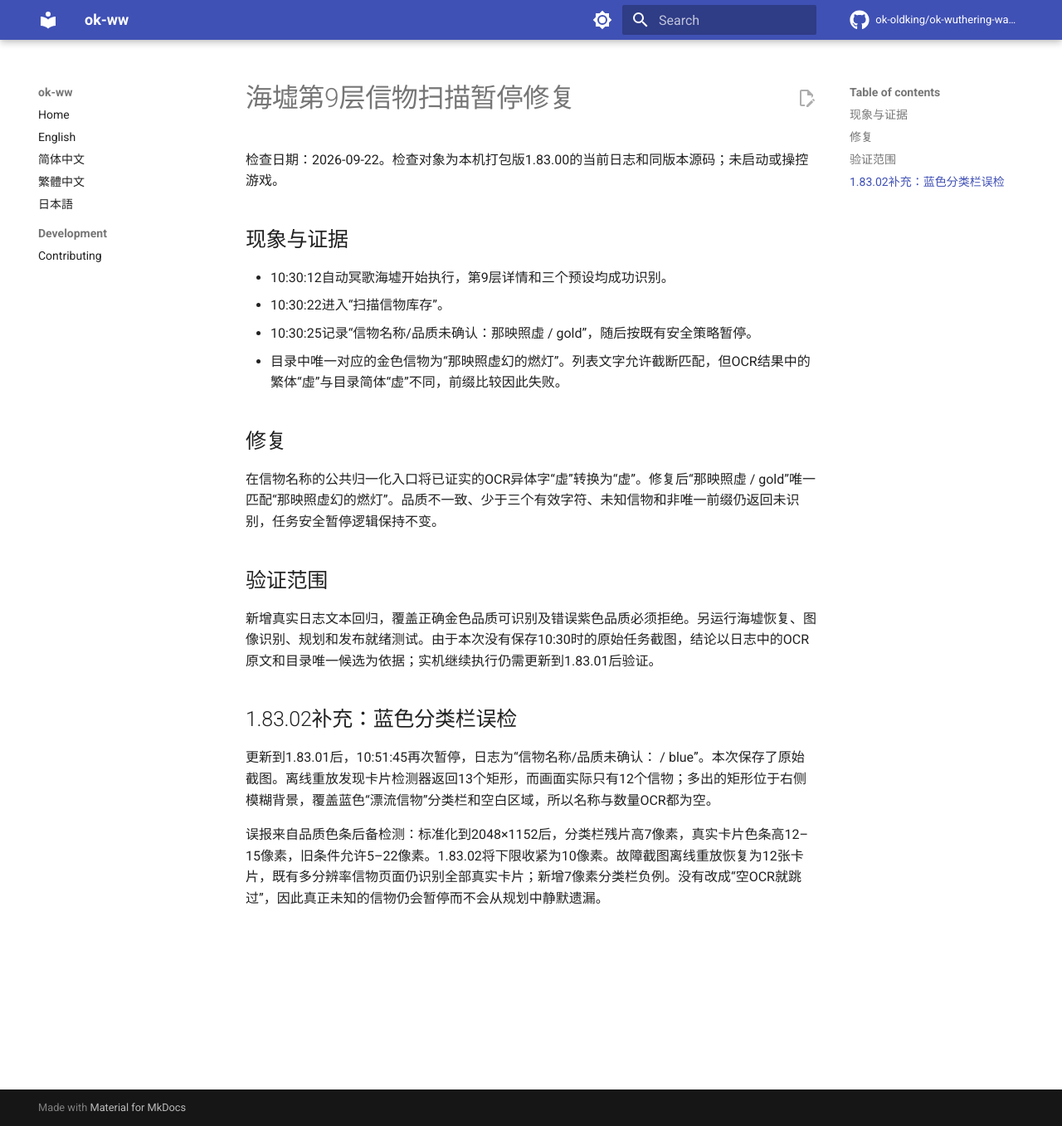
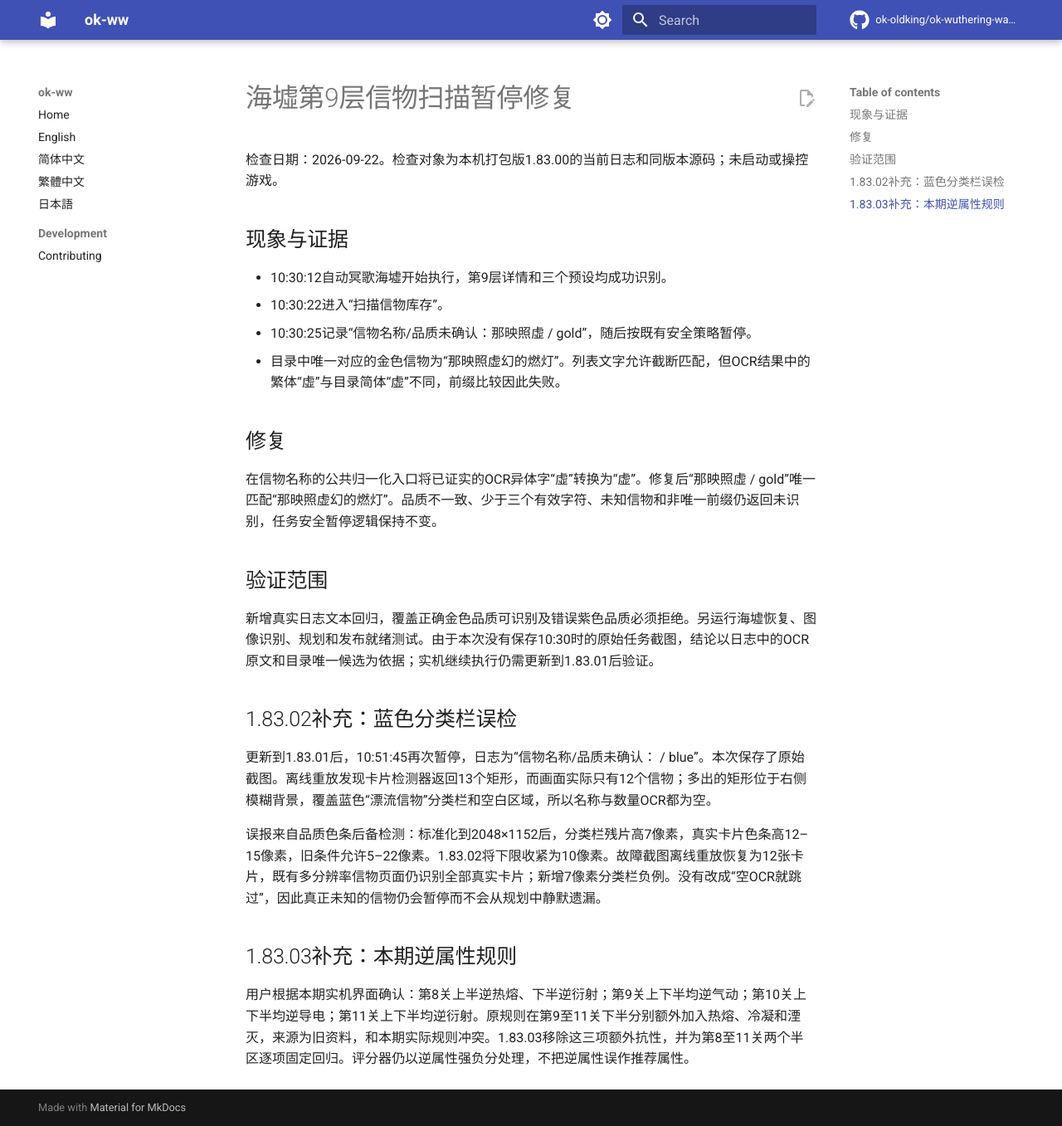
Before and after one commit to xihuojun2020-tech/okww-custom, an MkDocs documentation site: the page built from docs/reviews/2026-09-22-sea-ruins-token-ocr.md, in a window 1280 px wide and 1357 px high. Shown: the whole window at 83% size. Built offline with MkDocs 1.6.1 and Material for MkDocs 9.7.7, drawn with Linux system fonts in a browser that asks for light colours; comment, search, counter and statistics services are not loaded.

Commit message:
fix: correct current sea ruins resistances

```diff
--- a/config.py
+++ b/config.py
@@ -19,7 +19,7 @@ from src.task.process_feature import process_feature
 # okww 版本号（固定宽度 X.YY.ZZ）：
 #   小改动 → 第三位 +1；中等改动 → 第二位 +1 且第三位归 00；
 #   大改动 → 第一位 +1 且后两位归 00（仅用户明确提出时执行）
-version = "1.83.02"
+version = "1.83.03"
 
 
 def _find_most_recently_run_pc_exe():
--- a/docs/reviews/2026-09-22-sea-ruins-token-ocr.md
+++ b/docs/reviews/2026-09-22-sea-ruins-token-ocr.md
@@ -22,3 +22,7 @@
 更新到1.83.01后，10:51:45再次暂停，日志为“信物名称/品质未确认： / blue”。本次保存了原始截图。离线重放发现卡片检测器返回13个矩形，而画面实际只有12个信物；多出的矩形位于右侧模糊背景，覆盖蓝色“漂流信物”分类栏和空白区域，所以名称与数量OCR都为空。
 
 误报来自品质色条后备检测：标准化到2048×1152后，分类栏残片高7像素，真实卡片色条高12–15像素，旧条件允许5–22像素。1.83.02将下限收紧为10像素。故障截图离线重放恢复为12张卡片，既有多分辨率信物页面仍识别全部真实卡片；新增7像素分类栏负例。没有改成“空OCR就跳过”，因此真正未知的信物仍会暂停而不会从规划中静默遗漏。
+
+## 1.83.03补充：本期逆属性规则
+
+用户根据本期实机界面确认：第8关上半逆热熔、下半逆衍射；第9关上下半均逆气动；第10关上下半均逆导电；第11关上下半均逆衍射。原规则在第9至11关下半分别额外加入热熔、冷凝和湮灭，来源为旧资料，和本期实际规则冲突。1.83.03移除这三项额外抗性，并为第8至11关两个半区逐项固定回归。评分器仍以逆属性强负分处理，不把逆属性误作推荐属性。
```
Also changed, not shown: 更新日志.md (+5 -0 lines), 2 other files.
